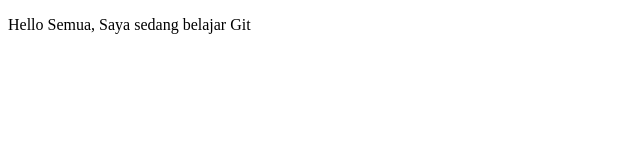
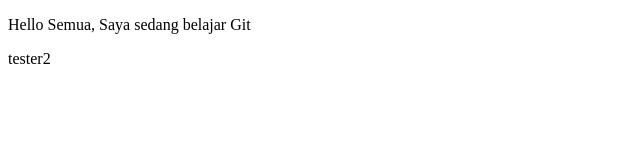
Before and after one commit to mbukhori97/latihan_git, a plain HTML site: page index.html in a window 1280 px wide. Shown: the full height of the page, 0-640 px from the left. Drawn offline with Linux system fonts and the light colour scheme.

Commit message:
commit tester revisi

```diff
--- a/index.html
+++ b/index.html
@@ -6,5 +6,6 @@
     </head>
     <body>
         <p>Hello Semua, Saya sedang belajar Git</p>
+	<p>tester2</p>
     </body>
 </html>
```
